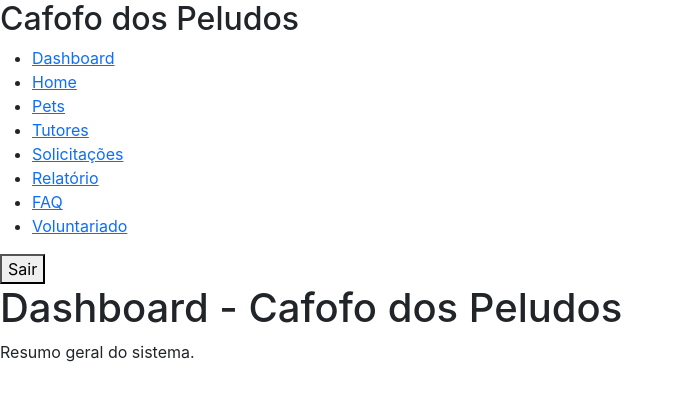
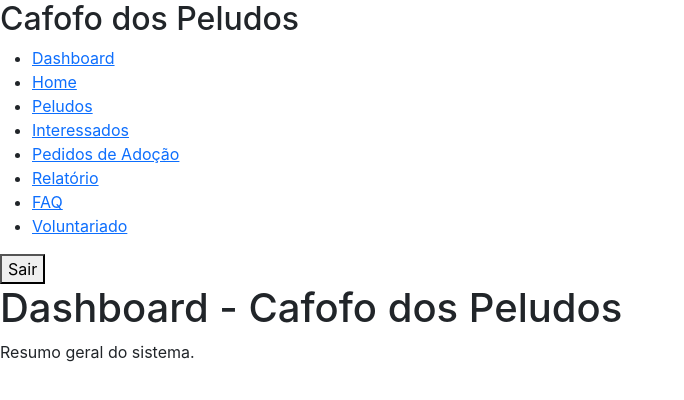
Before and after one commit to analeliis/cafofo-dos-peludos, a React (Create React App) app: page /login in a window 1280 px wide. Both pictures are taken after a click on the button "Entrar no sistema". Shown: the top 400 px of the page, without its empty margins (0-684 px from the left). Built offline with nearby package versions, Linux system fonts and the light colour scheme.

Commit message:
Finalizar base estrutural do front-end e back-end
Padroniza páginas e rotas do projeto, ajusta banco MySQL, organiza rotas iniciais da API e conclui a base para desenvolvimento dos CRUDs.

```diff
--- a/src/componentes/Navbar.js
+++ b/src/componentes/Navbar.js
@@ -23,15 +23,15 @@ function Navbar() {
         </li>
 
         <li>
-          <Link to="/pets">Pets</Link>
+          <Link to="/pets">Peludos</Link>
         </li>
 
         <li>
-          <Link to="/tutores">Tutores</Link>
+          <Link to="/tutores">Interessados</Link>
         </li>
 
         <li>
-          <Link to="/solicitacoes">Solicitações</Link>
+          <Link to="/solicitacoes">Pedidos de Adoção</Link>
         </li>
 
         <li>
--- a/src/paginas/Pets.js
+++ b/src/paginas/Pets.js
@@ -1,8 +1,8 @@
 function Pets() {
   return (
     <div>
-      <h1>Gestão de Pets</h1>
-      <p>Cadastro, listagem, edição e exclusão de pets.</p>
+      <h1>Gestão de Peludos</h1>
+      <p>Cadastro, listagem, edição e exclusão de peludos.</p>
     </div>
   );
 }
--- a/src/paginas/Relatorio.js
+++ b/src/paginas/Relatorio.js
@@ -2,7 +2,7 @@ function Relatorio() {
   return (
     <div>
       <h1>Relatório de Adoções</h1>
-      <p>Relatório JOIN entre tutores, pets e solicitações.</p>
+      <p>Relatório relacionando interessados, peludos e pedidos de adoção.</p>
     </div>
   );
 }
--- a/src/paginas/Solicitacoes.js
+++ b/src/paginas/Solicitacoes.js
@@ -1,8 +1,8 @@
 function Solicitacoes() {
   return (
     <div>
-      <h1>Solicitações de Adoção</h1>
-      <p>Registro das solicitações de adoção/agendamento.</p>
+      <h1>Pedidos de Adoção</h1>
+      <p>Registro dos pedidos de adoção/agendamento.</p>
     </div>
   );
 }
--- a/src/paginas/Tutores.js
+++ b/src/paginas/Tutores.js
@@ -1,8 +1,8 @@
 function Tutores() {
   return (
     <div>
-      <h1>Tutores / Clientes</h1>
-      <p>Cadastro de pessoas interessadas em adoção.</p>
+      <h1>Interessados em Adoção</h1>
+      <p>Cadastro de pessoas interessadas em adotar um peludo.</p>
     </div>
   );
 }
```
Also changed, not shown: 2 other files (tests, documents, lock files or other folders).
